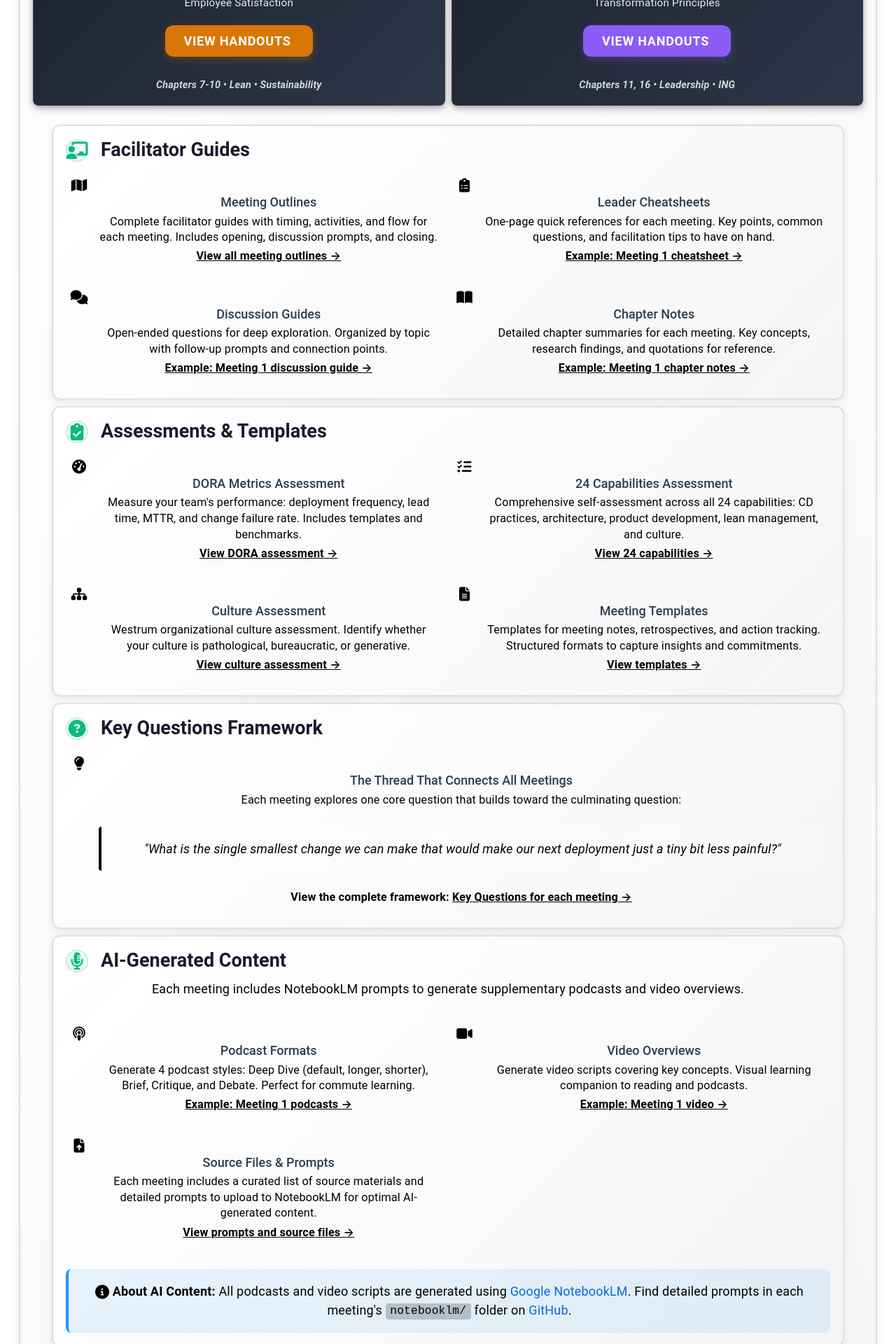
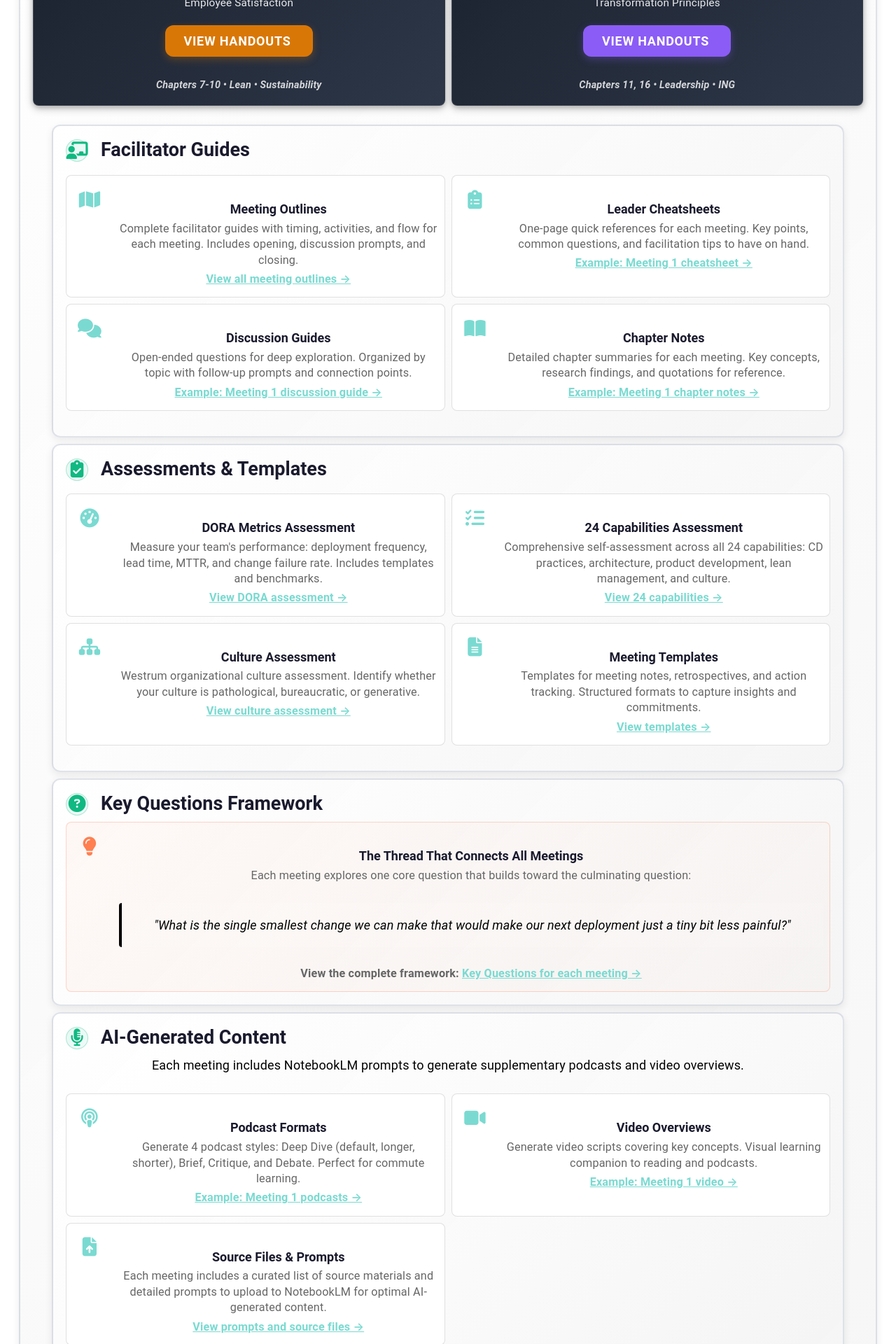
Before and after one commit to mhenke/accelerate-devex-book-club-notebooklm, a Jekyll site: the page built from docs/resources.md, in a window 1280 px wide. Shown: the part 1297-3217 px from the top of the page at 70% size. Built offline with Jekyll 4.4.1, drawn with Linux system fonts in a browser that asks for light colours; some web fonts are replaced.

Commit message:
Move resource-callout styles to shared components for all pages
- Moved .resource-callout and .resource-callout-grid from resources page to _sections.scss
- Now applies to both resources page and all meeting pages
- Added proper flexbox layout for icon and content alignment
- Added warning-style variant with coral accent color
- Resources page keeps compact overrides via .page-container scoping
- Fixes icon layout issue on meeting-0, meeting-1, meeting-2, meeting-3, and meeting-4 pages

🤖 Generated with [Claude Code](https://claude.com/claude-code)

Co-Authored-By: Claude <noreply@anthropic.com>

```diff
--- a/docs/_sass/components/_sections.scss
+++ b/docs/_sass/components/_sections.scss
@@ -2381,3 +2381,104 @@
     }
   }
 }
+
+// =============================================================================
+// RESOURCE CALLOUTS - Shared component for resources and meeting pages
+// =============================================================================
+
+.resource-callout-grid {
+  display: grid;
+  grid-template-columns: repeat(auto-fit, minmax(280px, 1fr));
+  gap: var(--space-md);
+  margin: var(--space-md) 0;
+
+  @include mobile-only {
+    grid-template-columns: 1fr;
+    gap: var(--space-sm);
+  }
+}
+
+.resource-callout {
+  display: flex;
+  align-items: flex-start;
+  gap: var(--space-md);
+  background: var(--background-white);
+  padding: var(--space-md);
+  border-radius: var(--radius-md);
+  border: 1px solid var(--border-medium);
+  transition: all 0.3s ease-out;
+
+  &:hover {
+    border-color: var(--accent-teal);
+    box-shadow: var(--elevation-2);
+    transform: translateY(-1px);
+  }
+
+  .callout-icon {
+    flex-shrink: 0;
+    width: 48px;
+    height: 48px;
+    display: flex;
+    align-items: center;
+    justify-content: center;
+
+    i,
+    em {
+      font-size: var(--font-size-h3);
+      color: var(--accent-teal);
+      font-style: normal;
+    }
+  }
+
+  .callout-content {
+    flex: 1;
+
+    h3 {
+      font-size: var(--font-size-h5);
+      font-weight: var(--font-weight-semibold);
+      color: var(--text-dark);
+      margin-bottom: var(--space-sm);
+    }
+
+    p {
+      font-size: var(--font-size-body);
+      color: #666;
+      line-height: var(--line-height-relaxed);
+      margin-bottom: var(--space-sm);
+
+      &:last-child {
+        margin-bottom: 0;
+      }
+    }
+
+    a.resource-link {
+      color: var(--accent-teal);
+      text-decoration: underline;
+      font-weight: var(--font-weight-semibold);
+      transition: color 0.2s ease-out;
+
+      &:hover {
+        color: var(--hover-teal);
+      }
+    }
+  }
+
+  // Warning style variant (with orange/coral accent)
+  &.warning-style {
+    border-color: rgba(255, 127, 80, 0.3);
+    background: linear-gradient(
+      135deg,
+      rgba(255, 127, 80, 0.05),
+      rgba(255, 127, 80, 0.02)
+    );
+
+    .callout-icon i,
+    .callout-icon em {
+      color: var(--accent-coral);
+    }
+
+    &:hover {
+      border-color: var(--accent-coral);
+    }
+  }
+}
--- a/docs/_sass/pages/_resources.scss
+++ b/docs/_sass/pages/_resources.scss
@@ -13,8 +13,7 @@
 }
 
 // Make resource callout grid more compact - 2 columns on desktop
-.resource-callout-grid {
-  display: grid;
+.page-container .resource-callout-grid {
   grid-template-columns: repeat(2, 1fr);
   gap: var(--space-sm); // Reduced gap
 
@@ -23,25 +22,11 @@
   }
 }
 
-.resource-callout {
-  display: flex;
-  align-items: flex-start;
-  gap: var(--space-md);
+// Override resource callout styling for resources page (more compact)
+.page-container .resource-callout {
   padding: var(--space-sm); // Reduce padding
 
-  .callout-icon {
-    flex-shrink: 0;
-
-    i {
-      font-size: var(--font-size-h3);
-      color: var(--accent-teal);
-    }
-  }
-
   .callout-content {
-    flex: 1;
-  }
-
     h3 {
       font-size: var(--font-size-body); // Smaller heading
       margin-bottom: var(--space-xs);
@@ -51,6 +36,7 @@
       font-size: 0.9rem; // Slightly smaller text
       margin-bottom: var(--space-xs);
       line-height: 1.4;
+    }
   }
 }
 
@@ -117,8 +103,8 @@
   }
 }
 
-// Blockquote styling for key question
-.resource-callout {
+// Blockquote styling for key question on resources page
+.page-container .resource-callout {
   blockquote {
     margin: var(--space-lg) 0;
     padding: var(--space-md);
```
Lines whose indentation alone changed are shown as unchanged.
